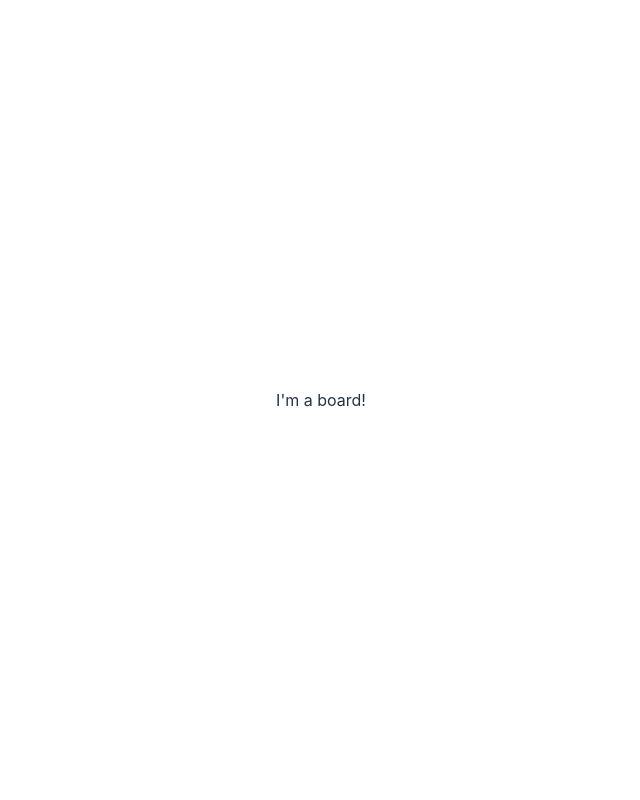
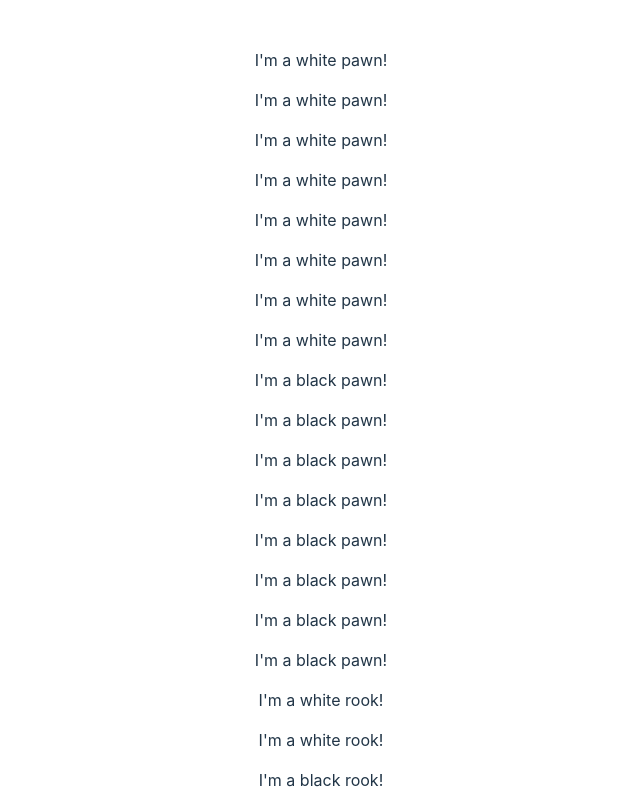
Before and after one commit to marzahlde09/socialchess, a React (Vite) app: page / in a window 1280 px wide. Shown: the top 800 px of the page, without its empty margins (319-959 px from the left). Built offline with nearby package versions, Linux system fonts and the light colour scheme.

Commit message:
Feature: Board component displays Piece components

```diff
--- a/src/components/App/App.tsx
+++ b/src/components/App/App.tsx
@@ -1,4 +1,4 @@
-import Board from "../Board/Board";
+import Board from "../Board/Board.tsx";
 import "./App.css";
 
 function App() {
--- /dev/null
+++ b/src/components/Board/Board.css
@@ -0,0 +1,4 @@
+.board {
+  display: flex;
+  flex-direction: column;
+}
--- a/src/components/Board/Board.tsx
+++ b/src/components/Board/Board.tsx
@@ -1,4 +1,5 @@
 import React, { useState } from "react";
+import Piece from "../Piece/Piece";
 
 function Board({}) {
   const [currentBoard, setCurrentBoard] = useState({
@@ -197,8 +198,6 @@ function Board({}) {
         col: 5,
         color: "white",
         hasMoved: false,
-        //inCheck may or may not be necessary for the object to know
-        inCheck: false,
       },
       {
         type: "king",
@@ -206,16 +205,16 @@ function Board({}) {
         col: 5,
         color: "black",
         hasMoved: false,
-        //inCheck may or may not be necessary for the object to know
-        inCheck: false,
       },
     ],
   });
 
   return (
-    <>
-      <p>I'm a board!</p>
-    </>
+    <div className="board">
+      {currentBoard.pieces.map((piece) => {
+        return <Piece type={piece.type} color={piece.color} />;
+      })}
+    </div>
   );
 }
 
--- a/src/components/Piece/Piece.tsx
+++ b/src/components/Piece/Piece.tsx
@@ -1,9 +1,18 @@
 import React from "react";
 
-function Piece({}) {
+type Props = {
+  type: string;
+  color: string;
+};
+
+function Piece(props: Props) {
   return (
     <>
-      <p>I'm a piece!</p>
+      <p>
+        I'm a {props.color} {props.type}!
+      </p>
     </>
   );
 }
+
+export default Piece;
```
